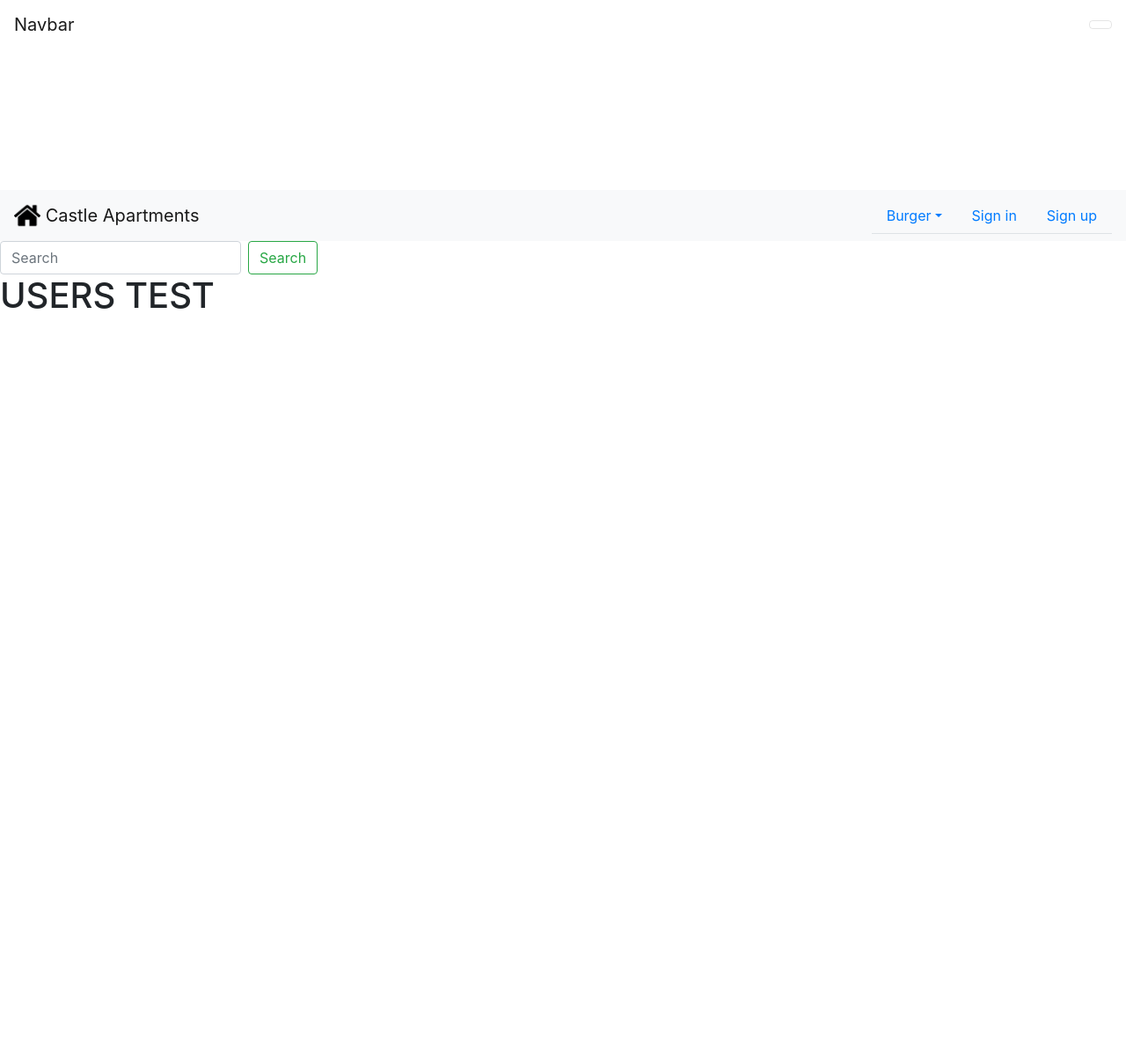
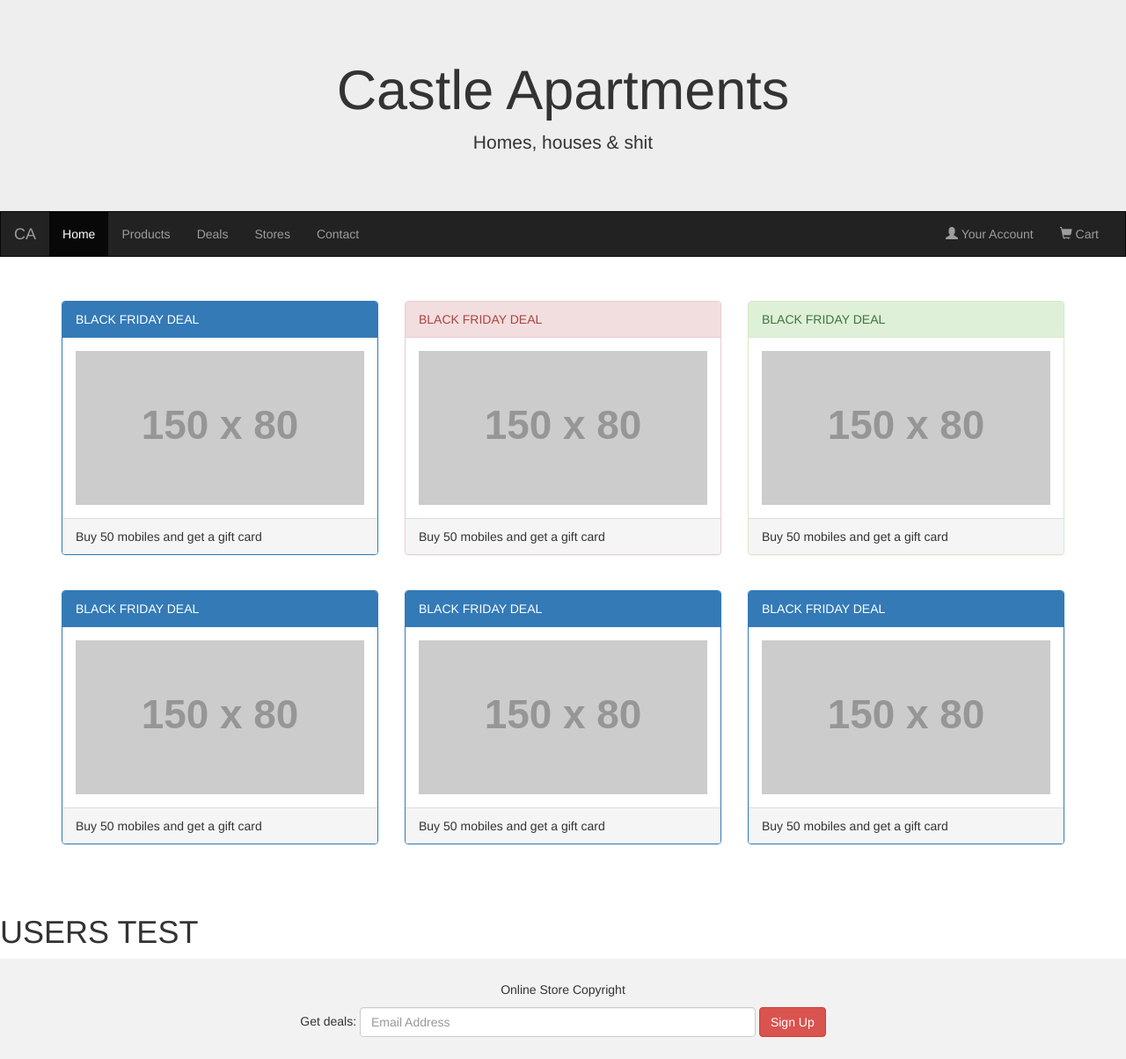
Before and after one commit to GudjonB/Verklegt2, a Django app: page / in a window 1280 px wide. Shown: the whole page at 88% size. Before the commit the page ends 351 px from the top, so only its background shows below. Run offline with Django 3.2, Linux system fonts and the light colour scheme; grey boxes labelled with a size stand in for pictures from a placeholder-image service; some libraries are stand-ins or nearby versions.

Commit message:
base html

```diff
--- a/CastleApartment/settings.py
+++ b/CastleApartment/settings.py
@@ -81,7 +81,7 @@ DATABASES = {
         'ENGINE': 'django.db.backends.postgresql',
         'NAME': 'gtttwuro',
         'USER': 'gtttwuro',
-        'PASSWORD': 'PnsAp96LX5onKSfwZJzjHvweC1uG8Lw9',
+        'PASSWORD': 'gAKzNb52UaKqp_lmv76hoPdfL8V1TvP_',
         'HOST': 'balarama.db.elephantsql.com',
         'PORT': '5432'
     }
--- a/static/css/main.css
+++ b/static/css/main.css
@@ -1,39 +1,16 @@
-/* Icon 2*/
-
-.animated-icon2 span:nth-child(1) {
-top: 0px;
+/* Remove the navbar's default rounded borders and increase the bottom margin */
+.navbar {
+  margin-bottom: 50px;
+  border-radius: 0;
 }
 
-.animated-icon2 span:nth-child(2), .animated-icon2 span:nth-child(3) {
-top: 10px;
+/* Remove the jumbotron's default bottom margin */
+.jumbotron {
+  margin-bottom: 0;
 }
 
-.animated-icon2 span:nth-child(4) {
-top: 20px;
+/* Add a gray background color and some padding to the footer */
+footer {
+  background-color: #f2f2f2;
+  padding: 25px;
 }
-
-.animated-icon2.open span:nth-child(1) {
-top: 11px;
-width: 0%;
-left: 50%;
-}
-
-.animated-icon2.open span:nth-child(2) {
--webkit-transform: rotate(45deg);
--moz-transform: rotate(45deg);
--o-transform: rotate(45deg);
-transform: rotate(45deg);
-}
-
-.animated-icon2.open span:nth-child(3) {
--webkit-transform: rotate(-45deg);
--moz-transform: rotate(-45deg);
--o-transform: rotate(-45deg);
-transform: rotate(-45deg);
-}
-
-.animated-icon2.open span:nth-child(4) {
-top: 11px;
-width: 0%;
-left: 50%;
-}
--- a/templates/base.html
+++ b/templates/base.html
@@ -6,153 +6,119 @@
     <meta name="viewport" content="width=device-width, initial-scale=1, shrink-to-fit=no">
 
     <!-- Bootstrap CSS -->
-    <link rel="stylesheet" href="https://stackpath.bootstrapcdn.com/bootstrap/4.3.1/css/bootstrap.min.css" integrity="sha384-ggOyR0iXCbMQv3Xipma34MD+dH/1fQ784/j6cY/iJTQUOhcWr7x9JvoRxT2MZw1T" crossorigin="anonymous">
-
+    <link rel="stylesheet" href="https://maxcdn.bootstrapcdn.com/bootstrap/3.4.0/css/bootstrap.min.css">
+    <script src="https://ajax.googleapis.com/ajax/libs/jquery/3.4.0/jquery.min.js"></script>
+    <script src="https://maxcdn.bootstrapcdn.com/bootstrap/3.4.0/js/bootstrap.min.js"></script>
+    <!--<link rel="stylesheet" href="https://stackpath.bootstrapcdn.com/bootstrap/4.3.1/css/bootstrap.min.css" integrity="sha384-ggOyR0iXCbMQv3Xipma34MD+dH/1fQ784/j6cY/iJTQUOhcWr7x9JvoRxT2MZw1T" crossorigin="anonymous">
+    -->
+    {% load static %}
+    <link rel="stylesheet"  href="{% static  'css/main.css' %}">
+    <script src="{% static 'js/main.js' %}"></script>
     <title>Castle Apartments!</title>
 
 
 </head>
 <body>
 
-<!--Navbar-->
-<nav class="navbar navbar-light amber lighten-4 mb-4">
+<div class="jumbotron">
+  <div class="container text-center">
+    <h1>Castle Apartments</h1>
+    <p>Homes, houses & shit</p>
+  </div>
+</div>
+<nav class="navbar navbar-inverse">
+  <div class="container-fluid">
+    <div class="navbar-header">
+      <button type="button" class="navbar-toggle" data-toggle="collapse" data-target="#myNavbar">
+        <span class="icon-bar">123</span>
+        <span class="icon-bar">321</span>
+        <span class="icon-bar">213</span>
+      </button>
+      <a class="navbar-brand" href="#">CA</a>
+    </div>
+    <div class="collapse navbar-collapse" id="myNavbar">
+      <ul class="nav navbar-nav">
+        <li class="active"><a href="#">Home</a></li>
+        <li><a href="#">Products</a></li>
+        <li><a href="#">Deals</a></li>
+        <li><a href="#">Stores</a></li>
+        <li><a href="#">Contact</a></li>
+      </ul>
+      <ul class="nav navbar-nav navbar-right">
+        <li><a href="#"><span class="glyphicon glyphicon-user"></span> Your Account</a></li>
+        <li><a href="#"><span class="glyphicon glyphicon-shopping-cart"></span> Cart</a></li>
+      </ul>
+    </div>
+  </div>
+</nav>
 
-  <!-- Navbar brand -->
-  <a class="navbar-brand" href="#">Navbar</a>
+<div class="container">
+  <div class="row">
+    <div class="col-sm-4">
+      <div class="panel panel-primary">
+        <div class="panel-heading">BLACK FRIDAY DEAL</div>
+        <div class="panel-body"><img src="https://placehold.it/150x80?text=IMAGE" class="img-responsive" style="width:100%" alt="Image"></div>
+        <div class="panel-footer">Buy 50 mobiles and get a gift card</div>
+      </div>
+    </div>
+    <div class="col-sm-4">
+      <div class="panel panel-danger">
+        <div class="panel-heading">BLACK FRIDAY DEAL</div>
+        <div class="panel-body"><img src="https://placehold.it/150x80?text=IMAGE" class="img-responsive" style="width:100%" alt="Image"></div>
+        <div class="panel-footer">Buy 50 mobiles and get a gift card</div>
+      </div>
+    </div>
+    <div class="col-sm-4">
+      <div class="panel panel-success">
+        <div class="panel-heading">BLACK FRIDAY DEAL</div>
+        <div class="panel-body"><img src="https://placehold.it/150x80?text=IMAGE" class="img-responsive" style="width:100%" alt="Image"></div>
+        <div class="panel-footer">Buy 50 mobiles and get a gift card</div>
+      </div>
+    </div>
+  </div>
+</div><br>
 
-  <!-- Collapse button -->
-  <button class="navbar-toggler first-button" type="button" data-toggle="collapse" data-target="#navbarSupportedContent20"
-    aria-controls="navbarSupportedContent20" aria-expanded="false" aria-label="Toggle navigation">
-    <div class="animated-icon1"><span></span><span></span><span></span></div>
-  </button>
-
-  <!-- Collapsible content -->
-  <div class="collapse navbar-collapse" id="navbarSupportedContent20">
-
-    <!-- Links -->
-    <ul class="navbar-nav mr-auto">
-      <li class="nav-item active">
-        <a class="nav-link" href="#">Home <span class="sr-only">(current)</span></a>
-      </li>
-      <li class="nav-item">
-        <a class="nav-link" href="#">Features</a>
-      </li>
-      <li class="nav-item">
-        <a class="nav-link" href="#">Pricing</a>
-      </li>
-    </ul>
-    <!-- Links -->
-
+<div class="container">
+  <div class="row">
+    <div class="col-sm-4">
+      <div class="panel panel-primary">
+        <div class="panel-heading">BLACK FRIDAY DEAL</div>
+        <div class="panel-body"><img src="https://placehold.it/150x80?text=IMAGE" class="img-responsive" style="width:100%" alt="Image"></div>
+        <div class="panel-footer">Buy 50 mobiles and get a gift card</div>
+      </div>
+    </div>
+    <div class="col-sm-4">
+      <div class="panel panel-primary">
+        <div class="panel-heading">BLACK FRIDAY DEAL</div>
+        <div class="panel-body"><img src="https://placehold.it/150x80?text=IMAGE" class="img-responsive" style="width:100%" alt="Image"></div>
+        <div class="panel-footer">Buy 50 mobiles and get a gift card</div>
+      </div>
+    </div>
+    <div class="col-sm-4">
+      <div class="panel panel-primary">
+        <div class="panel-heading">BLACK FRIDAY DEAL</div>
+        <div class="panel-body"><img src="https://placehold.it/150x80?text=IMAGE" class="img-responsive" style="width:100%" alt="Image"></div>
+        <div class="panel-footer">Buy 50 mobiles and get a gift card</div>
+      </div>
+    </div>
   </div>
-  <!-- Collapsible content -->
-
-</nav>
-<!--/.Navbar-->
-
-<!--Navbar-->
-<nav class="navbar navbar-dark red lighten-1 mb-4">
-
-  <!-- Navbar brand -->
-  <a class="navbar-brand" href="#">Navbar</a>
-
-  <!-- Collapse button -->
-  <button class="navbar-toggler second-button" type="button" data-toggle="collapse" data-target="#navbarSupportedContent23"
-    aria-controls="navbarSupportedContent23" aria-expanded="false" aria-label="Toggle navigation">
-    <div class="animated-icon2"><span></span><span></span><span></span><span></span></div>
-  </button>
-
-  <!-- Collapsible content -->
-  <div class="collapse navbar-collapse" id="navbarSupportedContent23">
-
-    <!-- Links -->
-    <ul class="navbar-nav mr-auto">
-      <li class="nav-item active">
-        <a class="nav-link" href="#">Home <span class="sr-only">(current)</span></a>
-      </li>
-      <li class="nav-item">
-        <a class="nav-link" href="#">Features</a>
-      </li>
-      <li class="nav-item">
-        <a class="nav-link" href="#">Pricing</a>
-      </li>
-    </ul>
-    <!-- Links -->
-
-  </div>
-  <!-- Collapsible content -->
-
-</nav>
-<!--/.Navbar-->
-
-<!--Navbar-->
-<nav class="navbar navbar-dark  indigo darken-2">
-
-  <!-- Navbar brand -->
-  <a class="navbar-brand" href="#">Navbar</a>
-
-  <!-- Collapse button -->
-  <button class="navbar-toggler third-button" type="button" data-toggle="collapse" data-target="#navbarSupportedContent22"
-    aria-controls="navbarSupportedContent22" aria-expanded="false" aria-label="Toggle navigation">
-    <div class="animated-icon3"><span></span><span></span><span></span></div>
-  </button>
-
-  <!-- Collapsible content -->
-  <div class="collapse navbar-collapse" id="navbarSupportedContent22">
-
-    <!-- Links -->
-    <ul class="navbar-nav mr-auto">
-      <li class="nav-item active">
-        <a class="nav-link" href="#">Home <span class="sr-only">(current)</span></a>
-      </li>
-      <li class="nav-item">
-        <a class="nav-link" href="#">Features</a>
-      </li>
-      <li class="nav-item">
-        <a class="nav-link" href="#">Pricing</a>
-      </li>
-    </ul>
-    <!-- Links -->
-
-  </div>
-  <!-- Collapsible content -->
-
-</nav>
-<!--/.Navbar-->
-
-
-{% load static %}
-<nav class="navbar navbar-light bg-light">
-    <a class="navbar-brand" href="#">
-        <img src={% static 'images/25694.png' %} width="30" height="30" class="d-inline-block align-top" alt=""> Castle Apartments</a>
-
-    <ul class="nav nav-tabs">
-        <li class="nav-item dropdown">
-            <a class="nav-link dropdown-toggle" data-toggle="dropdown" href="#" role="button" aria-haspopup="true" aria-expanded="false">Burger</a>
-            <div class="dropdown-menu">
-                <a class="dropdown-item" href="{% url 'properties-index' %}">All houses</a>
-                <a class="dropdown-item" href="#">Open houses</a>
-                <div class="dropdown-divider"></div>
-                {% block burger %}
-
-                {% endblock %}
-            </div>
-        </li>
-        <li class="nav-item">
-            <a class="nav-link" href="#">Sign in</a>
-        </li>
-        <li class="nav-item">
-            <a class="nav-link" href="#">Sign up</a>
-        </li>
-    </ul>
-</nav>
-<form class="form-inline my-2 my-lg-0">
-    <input class="form-control mr-sm-2" type="search" placeholder="Search" aria-label="Search">
-    <button class="btn btn-outline-success my-2 my-sm-0" type="submit">Search</button>
-</form>
+</div><br><br>
 
 {% block content %}
 
 {% endblock %}
+
+<footer class="container-fluid text-center">
+  <p>Online Store Copyright</p>
+  <form class="form-inline">Get deals:
+    <input type="email" class="form-control" size="50" placeholder="Email Address">
+    <button type="button" class="btn btn-danger">Sign Up</button>
+  </form>
+</footer>
+
+</body>
+
+
 
 
 
```
